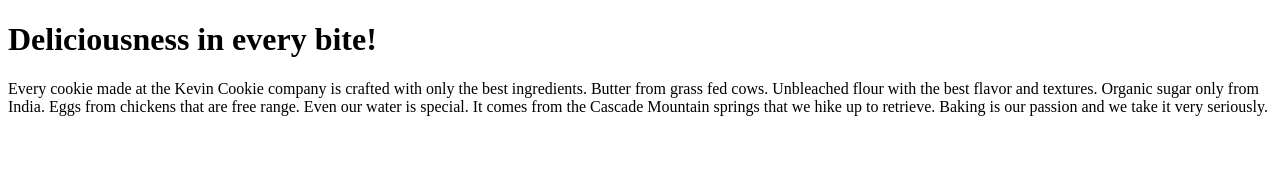
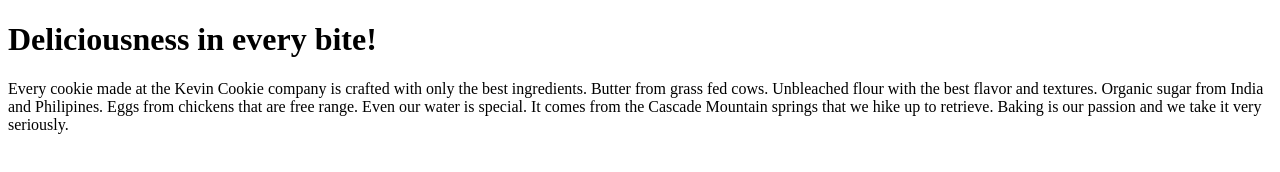
Before and after one commit to deepeshdinesh13/deepesh, a plain HTML site: page index.htm in a window 1280 px wide. Drawn offline with Linux system fonts and the light colour scheme.

Commit message:
Update index.htm

```diff
--- a/index.htm
+++ b/index.htm
@@ -4,7 +4,7 @@
 
 <h1>Deliciousness in every bite!</h1>
 
-<p>Every cookie made at the Kevin Cookie company is crafted with only the best ingredients. Butter from grass fed cows. Unbleached flour with the best flavor and textures. Organic sugar only from India. Eggs from chickens that are free range. Even our water is special. It comes from the Cascade Mountain springs that we hike up to retrieve. Baking is our passion and we take it very seriously.</p>
+<p>Every cookie made at the Kevin Cookie company is crafted with only the best ingredients. Butter from grass fed cows. Unbleached flour with the best flavor and textures. Organic sugar from India and Philipines. Eggs from chickens that are free range. Even our water is special. It comes from the Cascade Mountain springs that we hike up to retrieve. Baking is our passion and we take it very seriously.</p>
 
 </body>
 </html>
```
